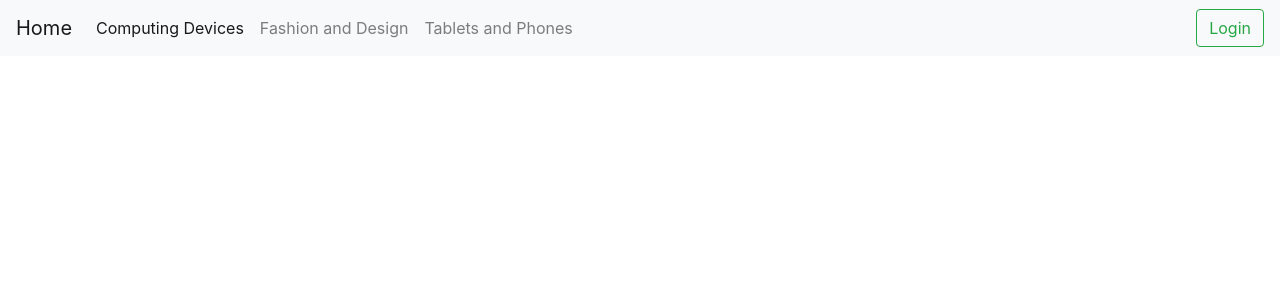
After one commit to EricPeter/flask-webscraping, a Flask app: template templates/navbar.html in a window 1280 px wide. The commit adds this page. Shown: the top 300 px of the page. Run offline with Flask 2, Linux system fonts and the light colour scheme; the template is opened without the code that fills it, so the values that code supplies are empty; some libraries are stand-ins or nearby versions.

Commit message:
added navabar

```diff
--- a/templates/index.html
+++ b/templates/index.html
@@ -1,3 +1,4 @@
+{% extends "navbar.html" %}
 <!DOCTYPE html>
 <html lang="en">
   <head>
--- /dev/null
+++ b/templates/navbar.html
@@ -0,0 +1,40 @@
+<!DOCTYPE html>
+<html>
+<head>
+	<title></title>
+	<!-- Latest compiled and minified CSS -->
+    <link rel="stylesheet" href="https://maxcdn.bootstrapcdn.com/bootstrap/4.3.1/css/bootstrap.min.css">
+    <!-- jQuery library -->
+    <script src="https://ajax.googleapis.com/ajax/libs/jquery/3.4.1/jquery.min.js"></script>
+    <!-- Popper JS -->
+    <script src="https://cdnjs.cloudflare.com/ajax/libs/popper.js/1.14.7/umd/popper.min.js"></script>
+
+    <!-- Latest compiled JavaScript -->
+    <script src="https://maxcdn.bootstrapcdn.com/bootstrap/4.3.1/js/bootstrap.min.js"></script>
+</head>
+<body>
+ <nav class="navbar navbar-expand-lg navbar-light bg-light">
+  <a class="navbar-brand" href="#">Home</a>
+  <button class="navbar-toggler" type="button" data-toggle="collapse" data-target="#navbarSupportedContent" aria-controls="navbarSupportedContent" aria-expanded="false" aria-label="Toggle navigation">
+    <span class="navbar-toggler-icon"></span>
+  </button>
+
+  <div class="collapse navbar-collapse" id="navbarSupportedContent">
+    <ul class="navbar-nav mr-auto">
+      <li class="nav-item active">
+        <a class="nav-link" href="#">Computing Devices<span class="sr-only">(current)</span></a>
+      </li>
+      <li class="nav-item">
+        <a class="nav-link" href="#">Fashion and Design</a>
+      </li>
+      <li class="nav-item">
+        <a class="nav-link" href="#">Tablets and Phones</a>
+      </li>
+    </ul>
+    <form class="form-inline my-2 my-lg-0">
+      <button class="btn btn-outline-success my-2 my-sm-0" type="submit">Login</button>
+    </form>
+  </div>
+</nav>
+</body>
+</html>
```
